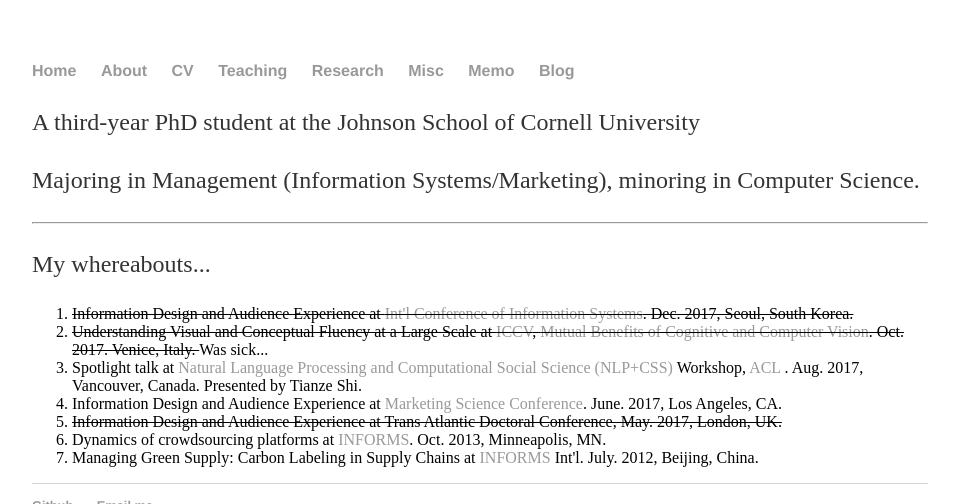
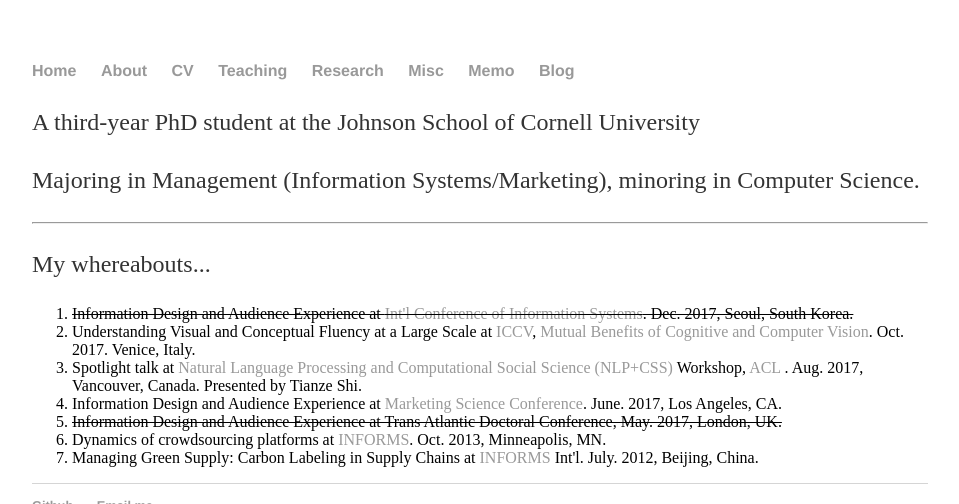
Before and after one commit to shenglih/shenglih.github.io, a Jekyll site: the page built from About/index.html, in a window 1280 px wide, cut to the strip 0-504 px from the top of the page. Shown: the whole strip, without its empty margins (160-1119 px from the left). Built offline with Jekyll 4.4.1, drawn with Linux system fonts in a browser that asks for light colours.

Commit message:
Update index.html

```diff
--- a/About/index.html
+++ b/About/index.html
@@ -11,7 +11,7 @@
 	<p> My whereabouts... </p>
 	<ol>
 		<li> <del>Information Design and Audience Experience at <a href="https://icis2017.aisnet.org/"> Int'l Conference of Information Systems</a>. Dec. 2017, Seoul, South Korea.</del></li>
-		<li> <del>Understanding Visual and Conceptual Fluency at a Large Scale at <a href="http://iccv2017.thecvf.com"> ICCV</a>, <a href="https://sites.google.com/site/mbcc2017w/"> Mutual Benefits of Cognitive and Computer Vision</a>. Oct. 2017. Venice, Italy. </del> Was sick...</li>
+		<li> Understanding Visual and Conceptual Fluency at a Large Scale at <a href="http://iccv2017.thecvf.com"> ICCV</a>, <a href="https://sites.google.com/site/mbcc2017w/"> Mutual Benefits of Cognitive and Computer Vision</a>. Oct. 2017. Venice, Italy. </li>
 		<li> Spotlight talk at <a href="https://sites.google.com/site/nlpandcss/nlp-css-at-acl-2017"> Natural Language Processing and Computational Social Science (NLP+CSS)</a> Workshop, <a href="http://acl2017.org/"> ACL </a>. Aug. 2017, Vancouver, Canada. Presented by Tianze Shi.</li>
 		<li> Information Design and Audience Experience at <a href="https://marketingscience2017.usc.edu/">Marketing Science Conference</a>. June. 2017, Los Angeles, CA. </li>
 		<li> <del> Information Design and Audience Experience at Trans Atlantic Doctoral Conference, May. 2017, London, UK.</del></li>
```
